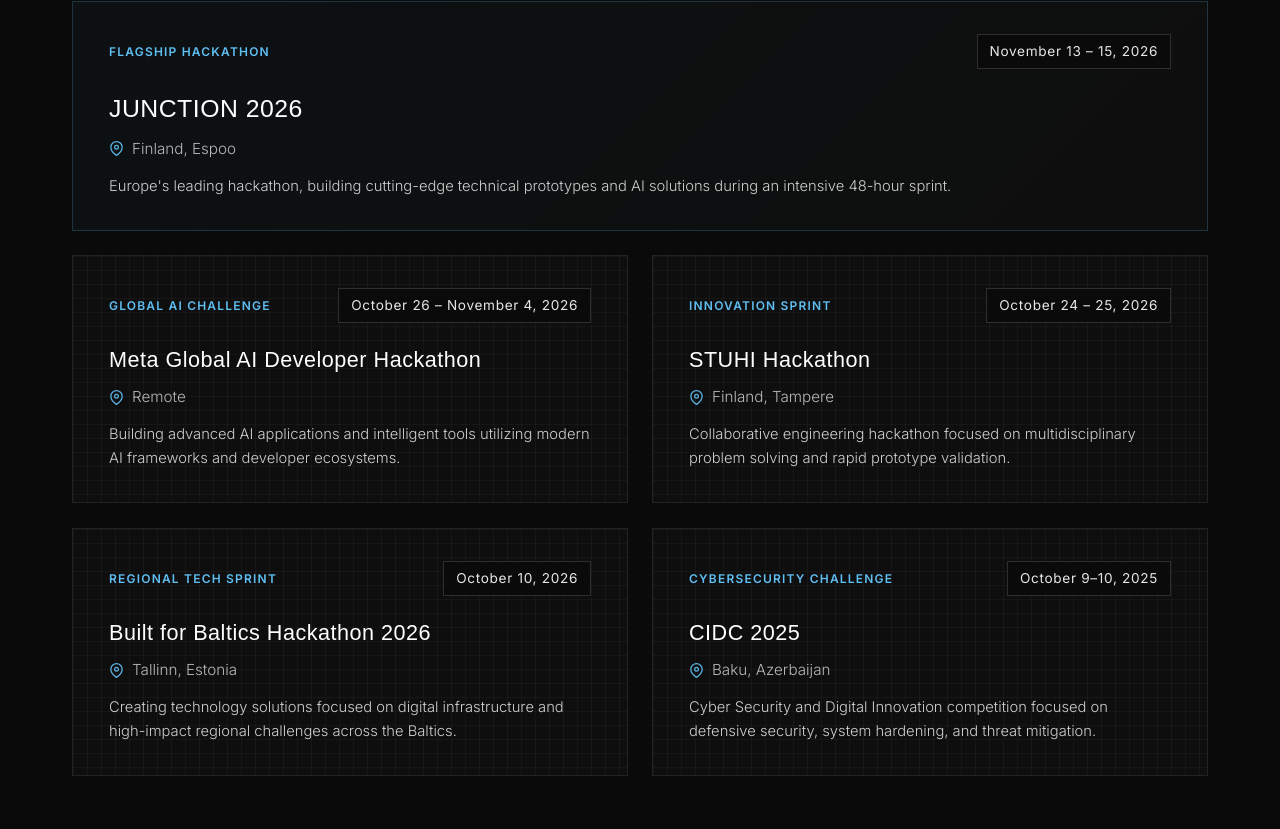
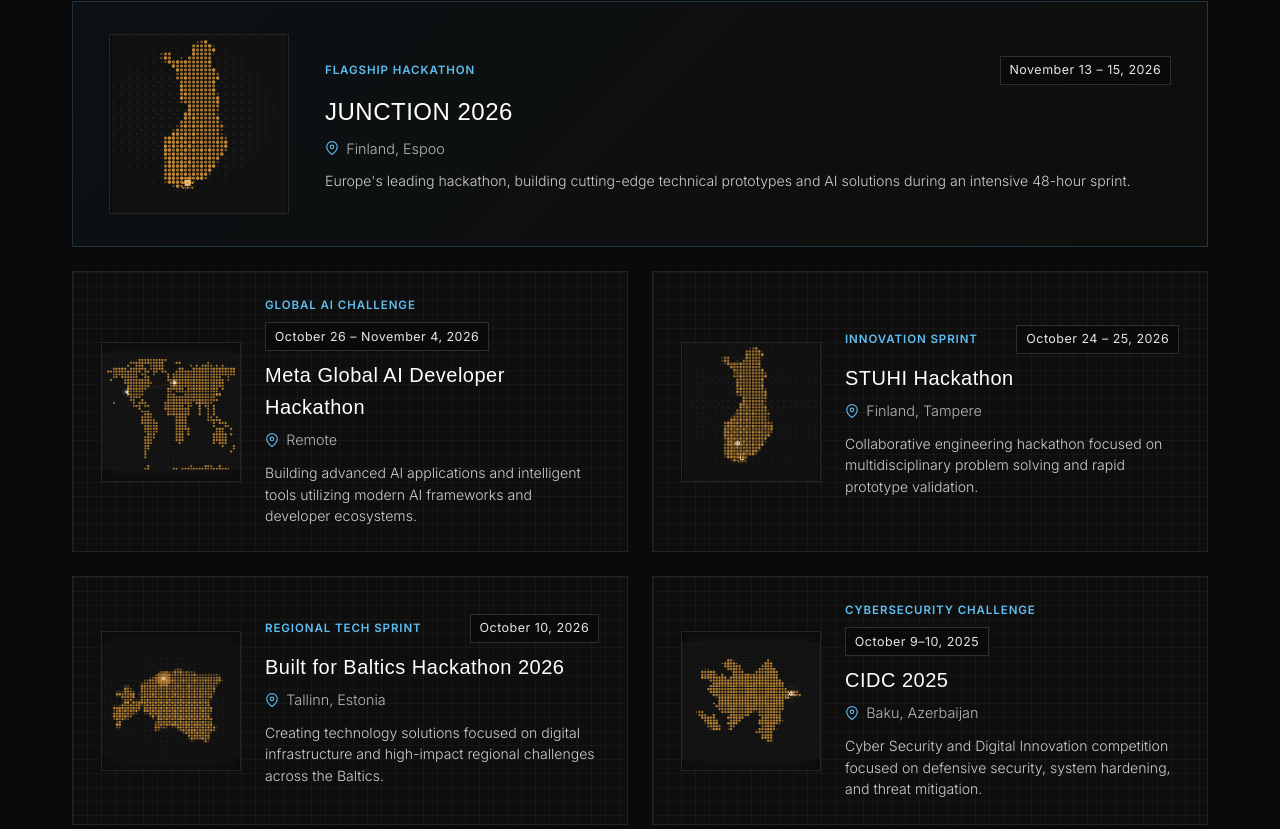
Before and after one commit to abidguliyev01/abidguliyevportfolio, a plain HTML site: page index.html in a window 1280 px wide. Shown: the part 5571-6400 px from the top of the page. Drawn offline with Linux system fonts and the light colour scheme; a web font is replaced by a local one.

Commit message:
feat: add pixel curated country maps inside hackathon cards

```diff
--- a/index.html
+++ b/index.html
@@ -370,6 +370,10 @@
             <div class="hackathons-grid">
                 <!-- JUNCTION 2026 -->
                 <article class="hackathon-card featured">
+                    <div class="hackathon-map-box">
+                        <img src="./Img/map-junction.png" alt="Finland - Espoo Pixel Map" class="hackathon-map-img">
+                    </div>
+                    <div class="hackathon-content">
                         <div class="hackathon-card-top">
                             <span class="hackathon-tag">FLAGSHIP HACKATHON</span>
                             <span class="hackathon-date">November 13 – 15, 2026</span>
@@ -385,10 +389,15 @@
                             </p>
                             <p class="hackathon-description">Europe's leading hackathon, building cutting-edge technical prototypes and AI solutions during an intensive 48-hour sprint.</p>
                         </div>
+                    </div>
                 </article>
 
                 <!-- Meta Global AI Developer Hackathon -->
                 <article class="hackathon-card">
+                    <div class="hackathon-map-box">
+                        <img src="./Img/map-meta.png" alt="Global Network Pixel Map" class="hackathon-map-img">
+                    </div>
+                    <div class="hackathon-content">
                         <div class="hackathon-card-top">
                             <span class="hackathon-tag">GLOBAL AI CHALLENGE</span>
                             <span class="hackathon-date">October 26 – November 4, 2026</span>
@@ -404,10 +413,15 @@
                             </p>
                             <p class="hackathon-description">Building advanced AI applications and intelligent tools utilizing modern AI frameworks and developer ecosystems.</p>
                         </div>
+                    </div>
                 </article>
 
                 <!-- STUHI Hackathon -->
                 <article class="hackathon-card">
+                    <div class="hackathon-map-box">
+                        <img src="./Img/map-stuhi.png" alt="Finland - Tampere Pixel Map" class="hackathon-map-img">
+                    </div>
+                    <div class="hackathon-content">
                         <div class="hackathon-card-top">
                             <span class="hackathon-tag">INNOVATION SPRINT</span>
                             <span class="hackathon-date">October 24 – 25, 2026</span>
@@ -423,10 +437,15 @@
                             </p>
                             <p class="hackathon-description">Collaborative engineering hackathon focused on multidisciplinary problem solving and rapid prototype validation.</p>
                         </div>
+                    </div>
                 </article>
 
                 <!-- Built for Baltics Hackathon 2026 -->
                 <article class="hackathon-card">
+                    <div class="hackathon-map-box">
+                        <img src="./Img/map-baltics.png" alt="Estonia - Tallinn Pixel Map" class="hackathon-map-img">
+                    </div>
+                    <div class="hackathon-content">
                         <div class="hackathon-card-top">
                             <span class="hackathon-tag">REGIONAL TECH SPRINT</span>
                             <span class="hackathon-date">October 10, 2026</span>
@@ -442,10 +461,15 @@
                             </p>
                             <p class="hackathon-description">Creating technology solutions focused on digital infrastructure and high-impact regional challenges across the Baltics.</p>
                         </div>
+                    </div>
                 </article>
 
                 <!-- CIDC 2025 -->
                 <article class="hackathon-card">
+                    <div class="hackathon-map-box">
+                        <img src="./Img/map-cidc.png" alt="Azerbaijan - Baku Pixel Map" class="hackathon-map-img">
+                    </div>
+                    <div class="hackathon-content">
                         <div class="hackathon-card-top">
                             <span class="hackathon-tag">CYBERSECURITY CHALLENGE</span>
                             <span class="hackathon-date">October 9–10, 2025</span>
@@ -460,6 +484,7 @@
                                 <span>Baku, Azerbaijan</span>
                             </p>
                             <p class="hackathon-description">Cyber Security and Digital Innovation competition focused on defensive security, system hardening, and threat mitigation.</p>
+                        </div>
                     </div>
                 </article>
             </div>
--- a/style.css
+++ b/style.css
@@ -2271,10 +2271,11 @@ p {
 .hackathon-card {
     background: rgba(255, 255, 255, 0.02);
     border: 1px solid rgba(255, 255, 255, 0.08);
-    padding: 2rem 2.25rem;
+    padding: 1.5rem 1.75rem;
     display: flex;
-    flex-direction: column;
-    justify-content: space-between;
+    flex-direction: row;
+    align-items: center;
+    gap: 1.5rem;
     position: relative;
     transition: border-color 0.4s ease, background-color 0.4s ease, transform 0.4s ease, box-shadow 0.4s ease;
     overflow: hidden;
@@ -2312,20 +2313,66 @@ p {
     grid-column: 1 / -1;
     background: linear-gradient(135deg, rgba(100, 200, 255, 0.04) 0%, rgba(255, 255, 255, 0.02) 100%);
     border-color: rgba(100, 200, 255, 0.2);
+    gap: 2.25rem;
+    padding: 2rem 2.25rem;
+}
+
+.hackathon-map-box {
+    width: 140px;
+    min-width: 140px;
+    height: 140px;
+    background: #121212;
+    border: 1px solid rgba(255, 255, 255, 0.08);
+    display: flex;
+    align-items: center;
+    justify-content: center;
+    overflow: hidden;
+    flex-shrink: 0;
+    position: relative;
+    box-shadow: inset 0 0 15px rgba(0, 0, 0, 0.6);
+}
+
+.hackathon-card.featured .hackathon-map-box {
+    width: 180px;
+    min-width: 180px;
+    height: 180px;
+}
+
+.hackathon-map-img {
+    width: 100%;
+    height: 100%;
+    object-fit: contain;
+    filter: brightness(0.95);
+    transition: transform 0.4s ease, filter 0.4s ease;
+    -webkit-user-drag: none;
+    user-select: none;
+}
+
+.hackathon-card:hover .hackathon-map-img {
+    transform: scale(1.05);
+    filter: brightness(1.1);
+}
+
+.hackathon-content {
+    flex: 1;
+    display: flex;
+    flex-direction: column;
+    justify-content: center;
+    min-width: 0;
 }
 
 .hackathon-card-top {
     display: flex;
     justify-content: space-between;
     align-items: center;
-    gap: 1rem;
-    margin-bottom: 1.25rem;
+    gap: 0.5rem;
+    margin-bottom: 0.5rem;
     flex-wrap: wrap;
 }
 
 .hackathon-tag {
-    font-size: 0.75rem;
-    letter-spacing: 0.1em;
+    font-size: 0.72rem;
+    letter-spacing: 0.08em;
     color: rgba(100, 200, 255, 0.95);
     font-family: var(--hero-paragraph-font);
     font-weight: 600;
@@ -2333,10 +2380,10 @@ p {
 }
 
 .hackathon-date {
-    font-size: 0.85rem;
+    font-size: 0.78rem;
     color: rgba(255, 255, 255, 0.9);
-    letter-spacing: 0.05em;
-    padding: 0.35rem 0.75rem;
+    letter-spacing: 0.04em;
+    padding: 0.2rem 0.55rem;
     background: rgba(10, 10, 10, 0.85);
     border: 1px solid rgba(255, 255, 255, 0.15);
     backdrop-filter: blur(4px);
@@ -2347,38 +2394,38 @@ p {
 
 .hackathon-name {
     color: #ffffff;
-    font-size: 1.35rem;
+    font-size: 1.25rem;
     font-weight: 500;
-    margin: 0 0 0.5rem 0;
+    margin: 0 0 0.35rem 0;
     letter-spacing: 0.5px;
 }
 
 .hackathon-card.featured .hackathon-name {
-    font-size: 1.55rem;
+    font-size: 1.5rem;
 }
 
 .hackathon-location {
     display: inline-flex;
     align-items: center;
-    gap: 0.5rem;
+    gap: 0.45rem;
     color: rgba(255, 255, 255, 0.7);
-    font-size: 0.95rem;
-    margin: 0 0 0.85rem 0;
+    font-size: 0.9rem;
+    margin: 0 0 0.65rem 0;
     font-family: var(--hero-paragraph-font);
     font-weight: 300;
 }
 
 .location-icon {
-    width: 15px;
-    height: 15px;
+    width: 14px;
+    height: 14px;
     stroke: rgba(100, 200, 255, 0.9);
     flex-shrink: 0;
 }
 
 .hackathon-description {
     color: rgba(255, 255, 255, 0.8);
-    font-size: 0.92rem;
-    line-height: 1.6;
+    font-size: 0.88rem;
+    line-height: 1.55;
     margin: 0;
     font-family: var(--hero-paragraph-font);
     font-weight: 300;
@@ -2394,15 +2441,27 @@ p {
     }
     .hackathon-card.featured {
         grid-column: 1;
-    }
-    .hackathon-card {
-        padding: 1.5rem;
-    }
-    .hackathon-name {
-        font-size: 1.2rem;
-    }
-    .hackathon-card.featured .hackathon-name {
-        font-size: 1.3rem;
+        gap: 1.5rem;
+    }
+}
+
+@media (max-width: 580px) {
+    .hackathon-card,
+    .hackathon-card.featured {
+        flex-direction: column;
+        align-items: center;
+        text-align: left;
+        padding: 1.25rem;
+        gap: 1.25rem;
+    }
+    .hackathon-map-box,
+    .hackathon-card.featured .hackathon-map-box {
+        width: 100%;
+        max-width: 220px;
+        height: 160px;
+    }
+    .hackathon-content {
+        width: 100%;
     }
 }
 
```
Also changed, not shown: Img/map-baltics.png (added), Img/map-cidc.png (added), Img/map-junction.png (added), Img/map-meta.png (added), Img/map-stuhi.png (added). Lines whose indentation alone changed are shown as unchanged.
